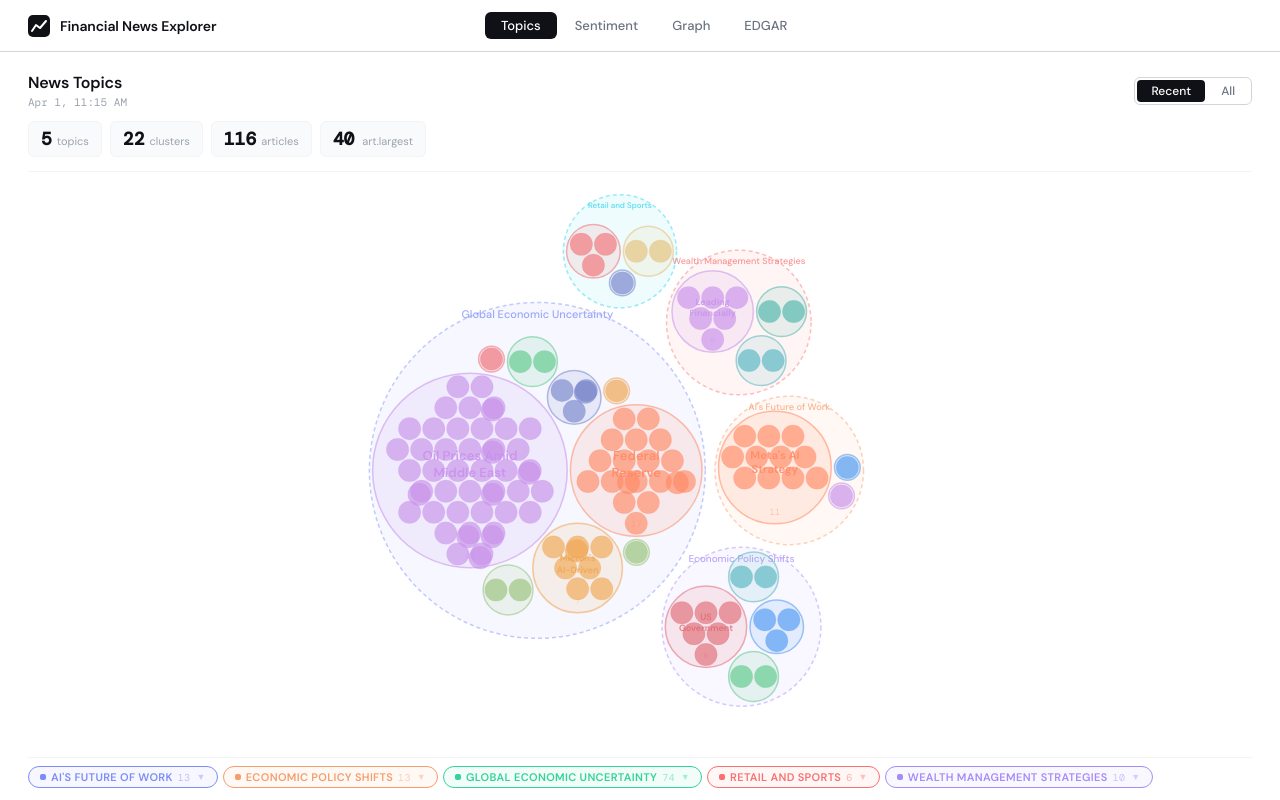
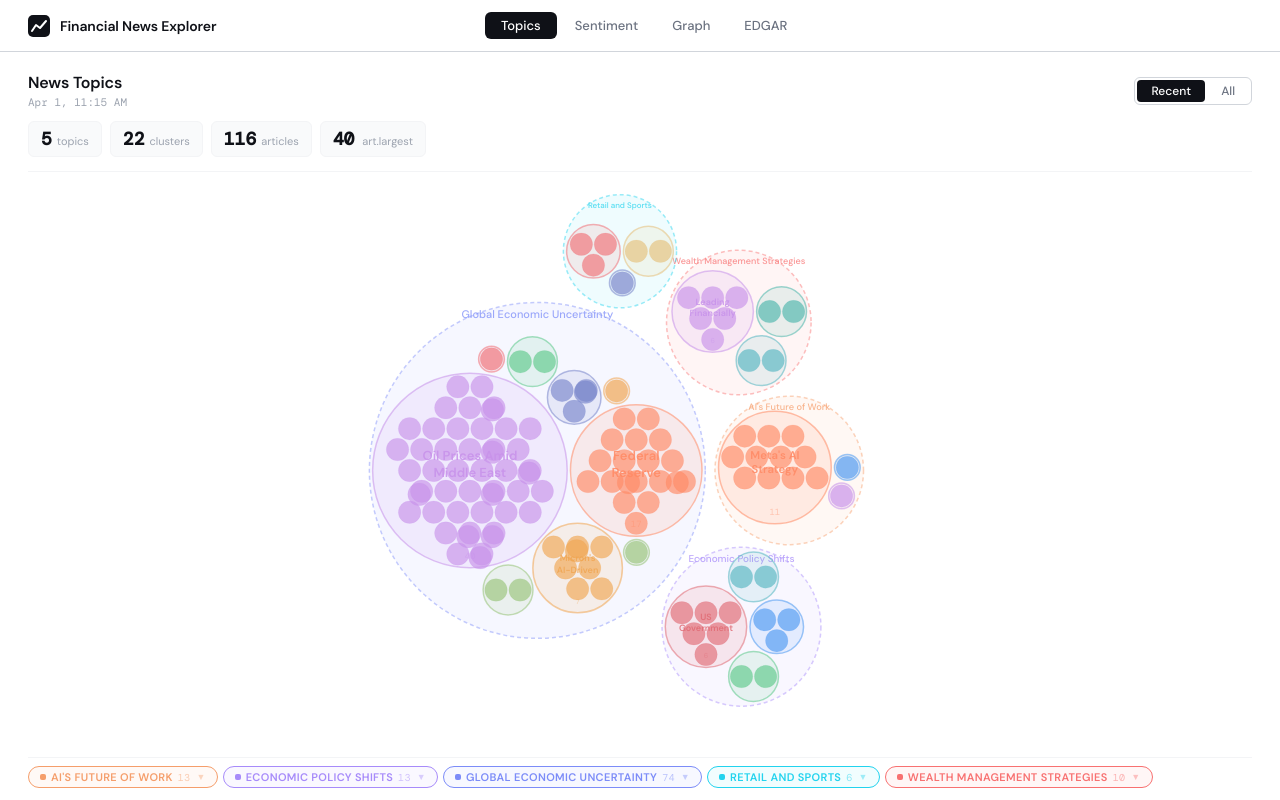
Before and after one commit to staedi/sec-edgar-vite, a React (Vite) app: page / in a window 1280 px wide. Built offline with nearby package versions, Linux system fonts and the light colour scheme.

Commit message:
Update components

```diff
--- a/src/components/TopicsTab.tsx
+++ b/src/components/TopicsTab.tsx
@@ -14,8 +14,20 @@ const META_PALETTE = [
   '#7c8cf8', '#f59e6b', '#34d399', '#f87171', '#a78bfa',
   '#22d3ee', '#fbbf24', '#4ade80',
 ]
-const colorScale = scaleOrdinal<string>().range(PALETTE)
-const metaColorScale = scaleOrdinal<string>().range(META_PALETTE)
+// Remove these:
+// import { scaleOrdinal } from 'd3-scale'
+// const colorScale     = scaleOrdinal<string>().range(PALETTE)
+// const metaColorScale = scaleOrdinal<string>().range(META_PALETTE)
+
+// Add these instead:
+function clusterColor(cluster_id: number): string {
+  return PALETTE[cluster_id % PALETTE.length]
+}
+function metaClusterColor(metaName: string): string {
+  let hash = 0
+  for (let i = 0; i < metaName.length; i++) hash = (hash * 31 + metaName.charCodeAt(i)) >>> 0
+  return META_PALETTE[hash % META_PALETTE.length]
+}
 
 function allClusters(data: TopicsData): ClusterNode[] {
   return data.children.flatMap((m: MetaCategoryNode) => m.children)
@@ -161,7 +173,8 @@ export default function TopicsTab() {
           {/* Meta-category pills row */}
           <div style={{ display: 'flex', flexWrap: 'wrap', gap: 5, alignItems: 'center' }}>
             {data.children.map((meta: MetaCategoryNode) => {
-              const metaColor = metaColorScale(meta.name)
+              // const metaColor = metaColorScale(meta.name)
+              const metaColor = metaClusterColor(meta.name)
               const metaActive = activeMeta === null || activeMeta === meta.name
               const expanded = activeMeta === meta.name
               return (
@@ -207,7 +220,8 @@ export default function TopicsTab() {
           {activeMeta !== null && (() => {
             const meta = data.children.find((m: MetaCategoryNode) => m.name === activeMeta)
             if (!meta) return null
-            const metaColor = metaColorScale(meta.name)
+            // const metaColor = metaColorScale(meta.name)
+            const metaColor = metaClusterColor(meta.name)
             return (
               <div style={{
                 display: 'flex', flexWrap: 'wrap', gap: 5,
@@ -217,7 +231,8 @@ export default function TopicsTab() {
               }}>
                 {meta.children.map((c: ClusterNode) => {
                   // const color  = colorScale(String(c.cluster_id))
-                  const color = PALETTE[c.cluster_id % PALETTE.length]
+                  // const color = PALETTE[c.cluster_id % PALETTE.length]
+                  const color = clusterColor(c.cluster_id)
                   const active = activeCluster === null || activeCluster === c.cluster_id
                   return (
                     <button key={c.cluster_id} onClick={() => toggleCluster(c.cluster_id)}
```
